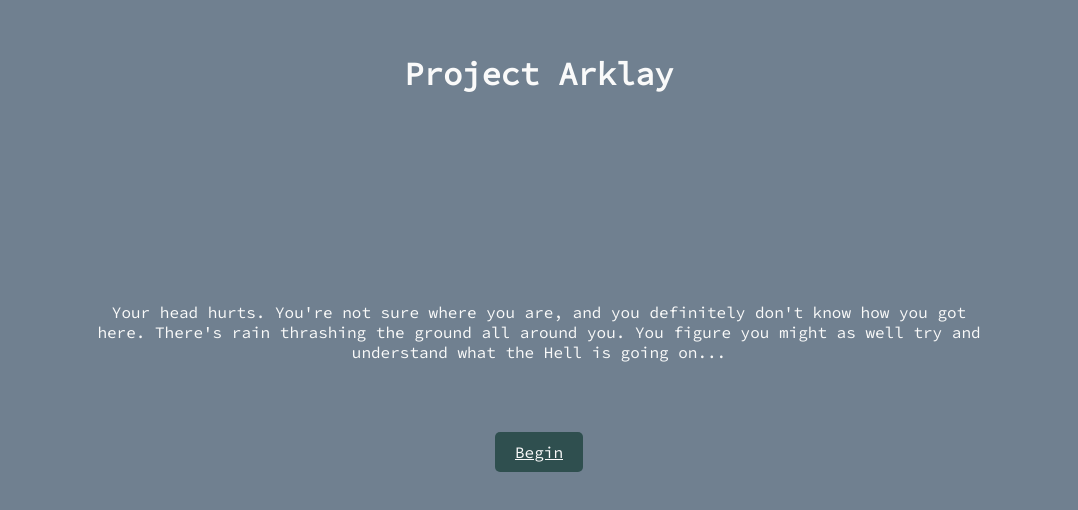
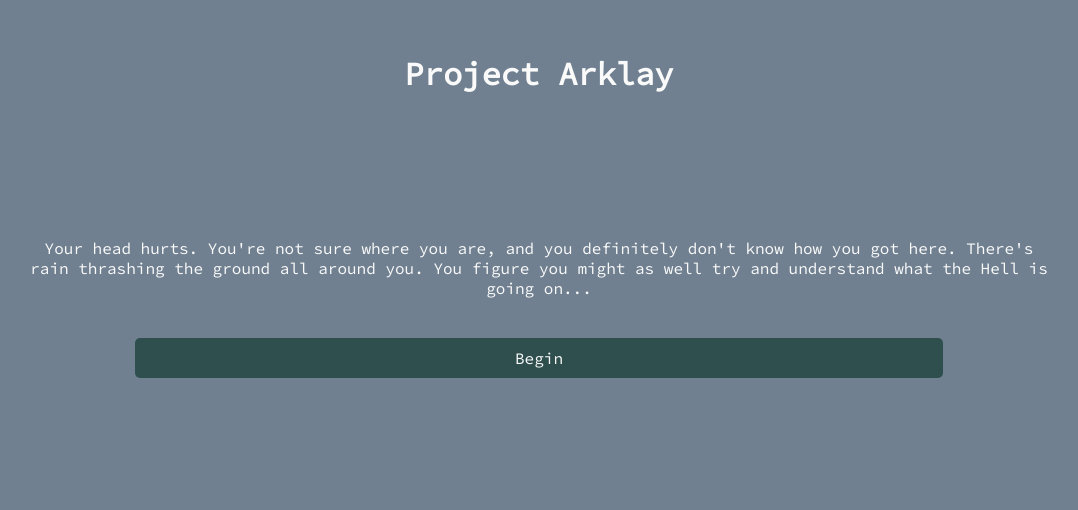
Before and after one commit to dnimmo/project-arklay-vue, a Nuxt app: page / in a window 1280 px wide. Shown: the part 202-712 px from the top of the page, without its empty margins (101-1179 px from the left). Built offline with nearby package versions, Linux system fonts and the light colour scheme.

Commit message:
added LinkButton component

```diff
--- /dev/null
+++ b/components/LinkButton.vue
@@ -0,0 +1,61 @@
+<template>
+  <nuxt-link
+    class="button"
+    :class="disabled ? 'disabled' : 'enabled'"
+    :to="to"
+  >
+    {{text}}
+  </nuxt-link>
+</template>
+
+<script>
+export default {
+  props: {
+    to: {
+      type: String,
+      required: true
+    },
+    text: {
+      type: String,
+      required: true
+    },
+    disabled: {
+      type: Boolean,
+      required: false,
+      default: false
+    }
+  }
+}
+</script>
+
+<style lang="scss" scoped>
+  .button {
+    display: block;
+    margin-top: 40px;
+    width: 60vw;
+    margin-right: auto;
+    margin-left: auto;
+    padding: 10px 20px;
+    border-radius: 5px;
+    background-color: darkslategrey;
+    color: #fafafa;
+    font-size: 16px;
+    cursor: pointer;
+    margin-bottom: 20px;
+    border-width: 2px;
+    border-color: #fafafa;
+    transition: all 0.2s;
+    text-decoration: none;
+
+    &:hover {
+        border-color: darkslategrey;
+        color: darkslategrey;
+        background-color: #fafafa;
+    }
+
+    &.disabled {
+      opacity: 0.3;
+      cursor: not-allowed;
+    }
+  }
+</style>
--- a/pages/index.vue
+++ b/pages/index.vue
@@ -2,17 +2,22 @@
   <div>
     <h1 class="mainTitle">Project Arklay</h1>
     <p class="introText">Your head hurts. You&apos;re not sure where you are, and you definitely don&apos;t know how you got here. There&apos;s rain thrashing the ground all around you. You figure you might as well try and understand what the Hell is going on...</p>
-    <nuxt-link
+    <link-button
       class="button"
-      to="/menu">
-      Begin
-    </nuxt-link>
+      to="/menu"
+      text="Begin"
+    />
   </div>
 </template>
 
 <script>
+import LinkButton from '~/components/LinkButton'
+
 export default {
-  layout: 'main'
+  layout: 'main',
+  components: {
+    LinkButton,
+  }
 }
 </script>
 
@@ -31,27 +36,4 @@
     margin: 0;
   }
 
-  .introText {
-    padding: 5vw;
-  }
-
-  .button {
-    padding: 10px 20px;
-    border-radius: 5px;
-    background-color: darkslategrey;
-    color: #fafafa;
-    font-size: 16px;
-    cursor: pointer;
-    margin-bottom: 20px;
-    border-width: 2px;
-    border-color: #fafafa;
-    transition: all 0.2s;
-
-    &:hover {
-        border-color: darkslategrey;
-        color: darkslategrey;
-        background-color: #fafafa;
-    }
-  }
-
 </style>
```
